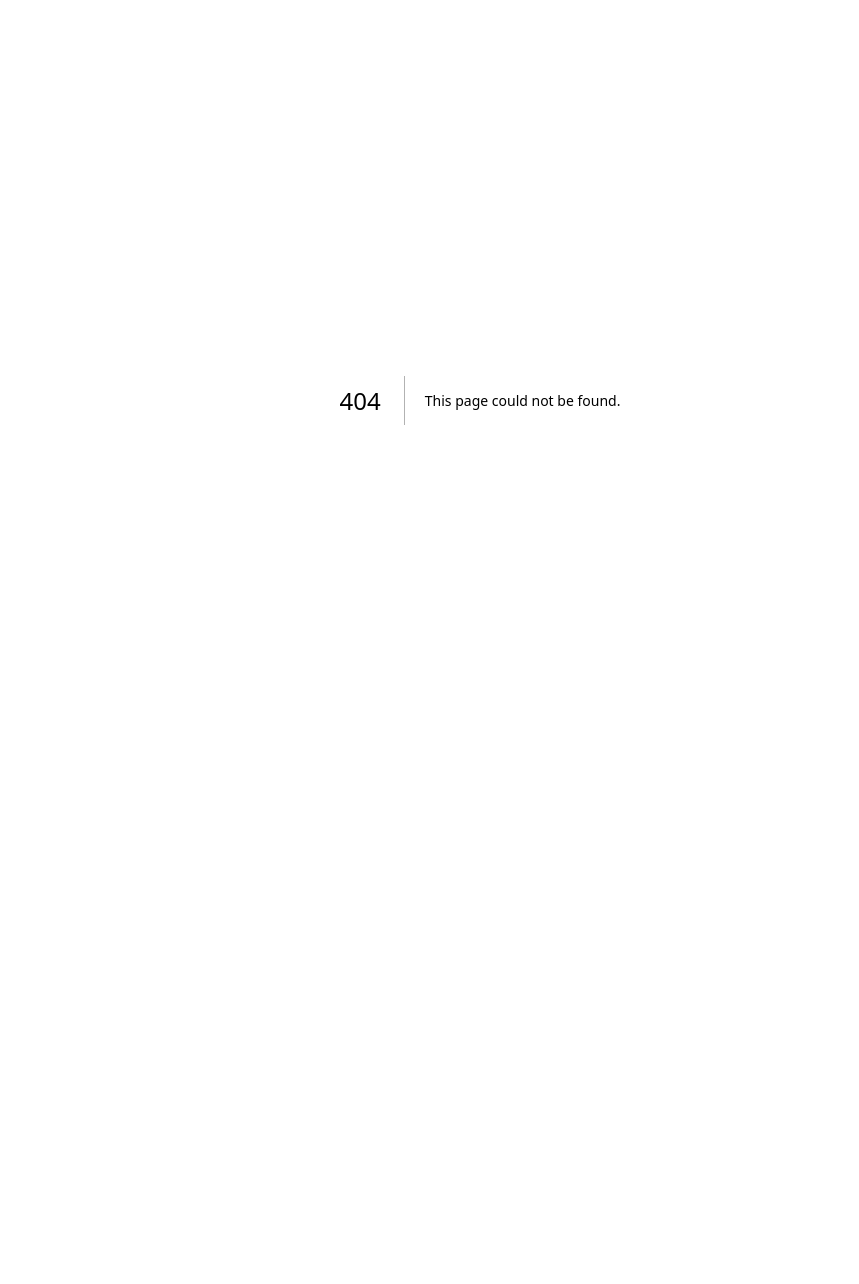
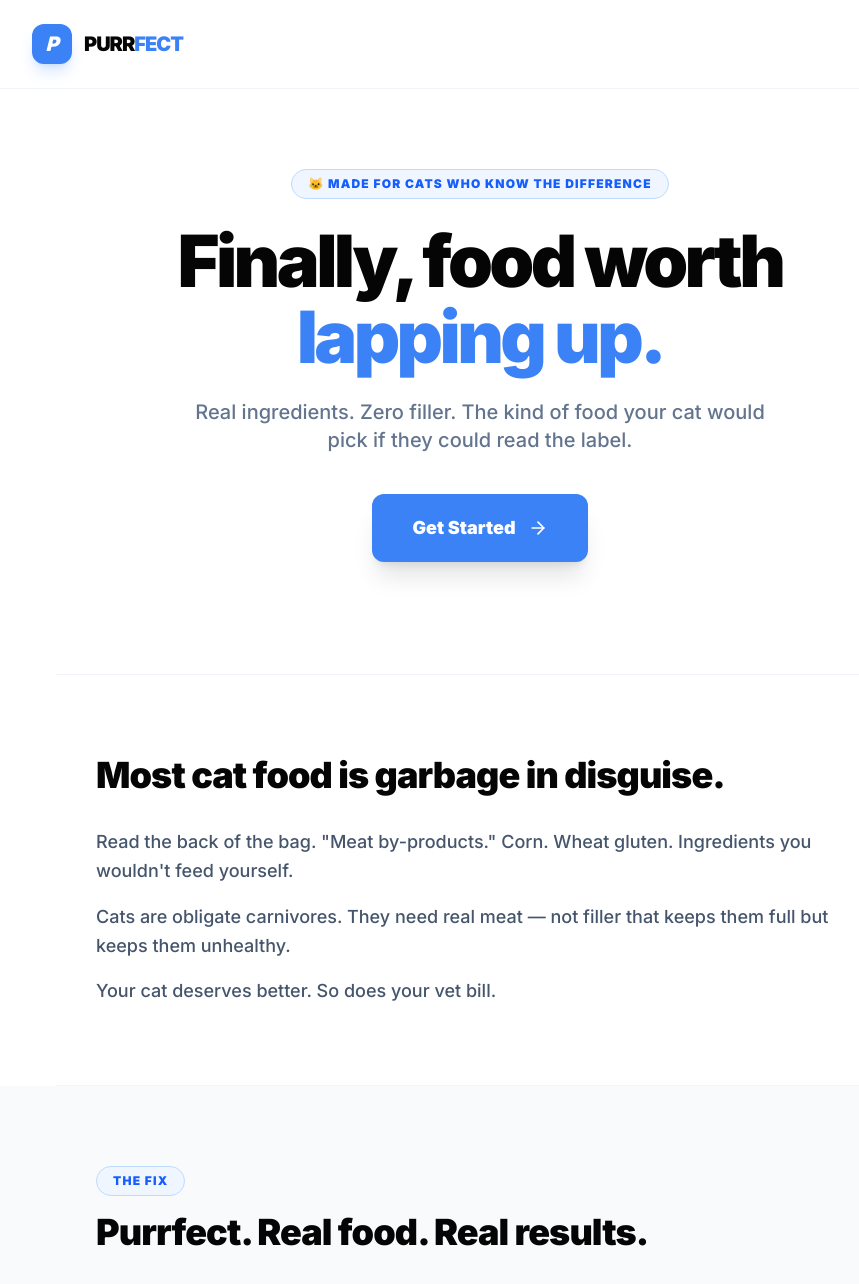
Before and after one commit to Crypto-Vidal/Planet-V, a Next.js app: page /cat-food in a window 1280 px wide. Before the commit this address had no page. Shown: the top 1284 px of the page, without its empty margins (160-1019 px from the left). Before the commit the page ends 800 px from the top, so only its background shows below. Built offline with nearby package versions, Linux system fonts and the light colour scheme.

Commit message:
Add cat food landing page

```diff
--- /dev/null
+++ b/src/app/(landing)/cat-food/page.tsx
@@ -0,0 +1,216 @@
+"use client";
+
+import { motion } from "framer-motion";
+import { ArrowRight, Check } from "lucide-react";
+
+const BLUE = "#3b82f6";
+
+export default function CatFoodPage() {
+  return (
+    <main className="min-h-screen bg-white">
+      {/* Header */}
+      <header className="py-6 px-6 border-b border-slate-100">
+        <div className="max-w-4xl mx-auto flex items-center gap-3">
+          <div className="w-10 h-10 rounded-xl bg-[#3b82f6] flex items-center justify-center text-white font-black text-xl italic shadow-lg shadow-blue-500/20">
+            P
+          </div>
+          <span className="text-xl font-black tracking-tighter text-[#050505] uppercase">
+            Purr<span style={{ color: BLUE }}>fect</span>
+          </span>
+        </div>
+      </header>
+
+      {/* Hero */}
+      <section className="pt-20 pb-28 px-6">
+        <div className="max-w-3xl mx-auto text-center">
+          <div className="inline-flex items-center gap-2 mb-6 px-4 py-1.5 rounded-full text-xs font-black uppercase tracking-widest border bg-blue-50 border-blue-200 text-blue-600">
+            🐱 Made for cats who know the difference
+          </div>
+
+          <motion.h1
+            initial={{ opacity: 0, y: 24 }}
+            animate={{ opacity: 1, y: 0 }}
+            transition={{ duration: 0.6 }}
+            className="text-5xl md:text-7xl font-black text-[#050505] leading-[1.05] tracking-tighter mb-6"
+          >
+            Finally, food worth{" "}
+            <span style={{ color: BLUE }}>lapping up.</span>
+          </motion.h1>
+
+          <motion.p
+            initial={{ opacity: 0, y: 24 }}
+            animate={{ opacity: 1, y: 0 }}
+            transition={{ duration: 0.6, delay: 0.1 }}
+            className="text-xl text-slate-500 font-medium max-w-xl mx-auto mb-10"
+          >
+            Real ingredients. Zero filler. The kind of food your cat would pick
+            if they could read the label.
+          </motion.p>
+
+          <motion.a
+            href="#order"
+            initial={{ opacity: 0, y: 24 }}
+            animate={{ opacity: 1, y: 0 }}
+            transition={{ duration: 0.6, delay: 0.2 }}
+            className="inline-flex items-center gap-3 px-10 py-5 rounded-xl font-black text-lg text-white shadow-xl"
+            style={{ backgroundColor: BLUE }}
+          >
+            Get Started <ArrowRight size={20} />
+          </motion.a>
+        </div>
+      </section>
+
+      {/* Divider */}
+      <div className="max-w-4xl mx-auto px-6">
+        <hr className="border-slate-100" />
+      </div>
+
+      {/* The Problem */}
+      <section className="py-20 px-6">
+        <div className="max-w-3xl mx-auto">
+          <h2 className="text-3xl md:text-4xl font-black text-[#050505] tracking-tight mb-8">
+            Most cat food is garbage in disguise.
+          </h2>
+          <div className="space-y-4 text-slate-600 font-medium text-lg leading-relaxed">
+            <p>
+              Read the back of the bag. "Meat by-products." Corn. Wheat gluten.
+              Ingredients you wouldn't feed yourself.
+            </p>
+            <p>
+              Cats are obligate carnivores. They need real meat — not filler
+              that keeps them full but keeps them unhealthy.
+            </p>
+            <p>Your cat deserves better. So does your vet bill.</p>
+          </div>
+        </div>
+      </section>
+
+      {/* Divider */}
+      <div className="max-w-4xl mx-auto px-6">
+        <hr className="border-slate-100" />
+      </div>
+
+      {/* The Offer */}
+      <section className="py-20 px-6 bg-slate-50">
+        <div className="max-w-3xl mx-auto">
+          <div className="inline-flex items-center gap-2 mb-4 px-4 py-1.5 rounded-full text-xs font-black uppercase tracking-widest border bg-blue-50 border-blue-200 text-blue-600">
+            The Fix
+          </div>
+          <h2 className="text-3xl md:text-4xl font-black text-[#050505] tracking-tight mb-10">
+            Purrfect. Real food. Real results.
+          </h2>
+
+          <div className="bg-white rounded-2xl border border-slate-100 p-8 shadow-sm">
+            <div className="flex items-start gap-6 mb-8">
+              <div className="w-16 h-16 rounded-xl bg-blue-50 flex items-center justify-center shrink-0">
+                <span className="text-3xl">🐱</span>
+              </div>
+              <div>
+                <h3 className="text-xl font-black text-[#050505] mb-2">
+                  100% Real Chicken as #1 Ingredient
+                </h3>
+                <p className="text-slate-500 font-medium">
+                  No by-products. No corn. No wheat. Just actual meat your cat
+                  evolved to eat.
+                </p>
+              </div>
+            </div>
+
+            <div className="flex items-start gap-6 mb-8">
+              <div className="w-16 h-16 rounded-xl bg-blue-50 flex items-center justify-center shrink-0">
+                <span className="text-3xl">⚡</span>
+              </div>
+              <div>
+                <h3 className="text-xl font-black text-[#050505] mb-2">
+                  Energy They Can Actually Feel
+                </h3>
+                <p className="text-slate-500 font-medium">
+                  Owners report shinier coats, steadier weight, and cats that
+                  actually act like cats again.
+                </p>
+              </div>
+            </div>
+
+            <div className="flex items-start gap-6">
+              <div className="w-16 h-16 rounded-xl bg-blue-50 flex items-center justify-center shrink-0">
+                <span className="text-3xl">💩</span>
+              </div>
+              <div>
+                <h3 className="text-xl font-black text-[#050505] mb-2">
+                  Smaller. Firmer. Less of It.
+                </h3>
+                <p className="text-slate-500 font-medium">
+                  Real protein = better digestion = less waste. Your litter box
+                  will thank you.
+                </p>
+              </div>
+            </div>
+          </div>
+        </div>
+      </section>
+
+      {/* Divider */}
+      <div className="max-w-4xl mx-auto px-6">
+        <hr className="border-slate-100" />
+      </div>
+
+      {/* What's Included */}
+      <section className="py-20 px-6">
+        <div className="max-w-3xl mx-auto">
+          <h2 className="text-3xl md:text-4xl font-black text-[#050505] tracking-tight mb-10">
+            What's in the box.
+          </h2>
+
+          <div className="space-y-4">
+            {[
+              "4 × 3lb bags of Purrfect Chicken Formula",
+              "Feeding guide sized for your cat's weight",
+              "Scoop with measurements printed on it",
+              "Satisfaction guarantee — money back if they turn their nose up",
+            ].map((item) => (
+              <div key={item} className="flex items-center gap-4">
+                <div className="w-6 h-6 rounded-full bg-green-100 flex items-center justify-center shrink-0">
+                  <Check size={14} className="text-green-600" />
+                </div>
+                <span className="text-lg font-medium text-[#050505]">{item}</span>
+              </div>
+            ))}
+          </div>
+        </div>
+      </section>
+
+      {/* CTA */}
+      <section id="order" className="py-24 px-6 bg-[#050505]">
+        <div className="max-w-2xl mx-auto text-center">
+          <h2 className="text-4xl md:text-5xl font-black text-white tracking-tight mb-4">
+            Your cat will thank you.
+          </h2>
+          <p className="text-slate-400 font-medium text-lg mb-10">
+            Or at least they'll stop staring at you like you owe them something.
+          </p>
+          <div className="inline-block bg-white rounded-2xl p-8">
+            <div className="text-4xl font-black text-[#050505] mb-1">$47</div>
+            <div className="text-slate-500 font-medium mb-6">Free shipping.</div>
+            <a
+              href="#"
+              className="inline-flex items-center gap-3 px-8 py-4 rounded-xl font-black text-lg text-white shadow-xl"
+              style={{ backgroundColor: BLUE }}
+            >
+              Add to Cart <ArrowRight size={20} />
+            </a>
+            <p className="text-xs text-slate-400 mt-4">
+              30-day money back guarantee. No questions asked.
+            </p>
+          </div>
+        </div>
+      </section>
+
+      {/* Footer */}
+      <footer className="py-8 px-6 border-t border-slate-100">
+        <div className="max-w-4xl mx-auto text-center text-slate-400 text-sm font-medium">
+          © 2026 Purrfect. Made with love for cats everywhere.
+        </div>
+      </footer>
+    </main>
+  );
+}
```
